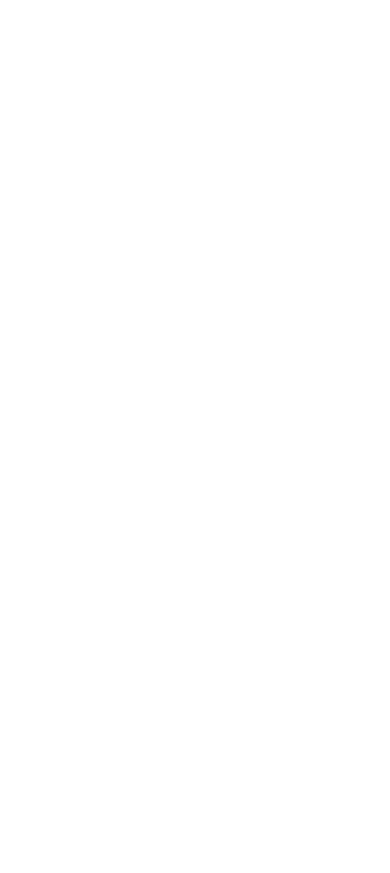
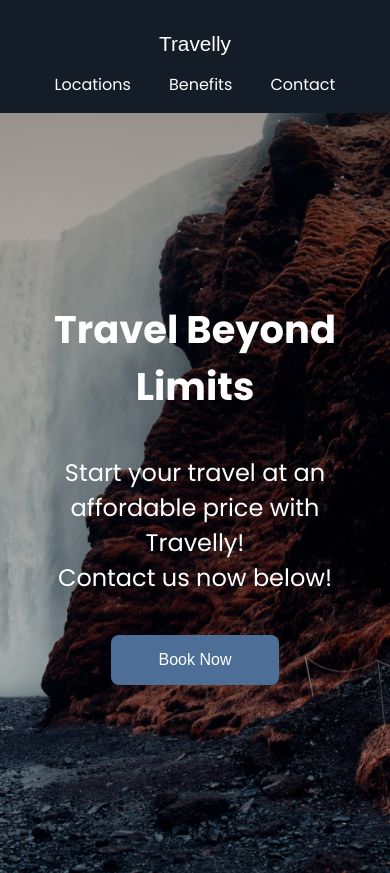
Before and after one commit to JSShant/Travelly, a plain HTML site: page index.html in a window 390 px wide. Before the commit the page ends 844 px from the top, so only its background shows below. Drawn offline with Linux system fonts and the light colour scheme; a web font is replaced by a local one.

Commit message:
Nav bar + Landing Page + Responsiveness

```diff
--- a/index.html
+++ b/index.html
@@ -7,9 +7,32 @@
     <meta name="description" content="Travelly - A travel website that connects you to your favourite destinations">
     <meta name="robots" content="index,follow">
     <link rel="icon" href="./icons/airplane.svg">
+    <link rel="stylesheet" href="styles.css">
     <title>Travelly | Travelling Agency</title>
 </head>
 <body>
-
+    <header class="navbar">
+        <nav class="nav__wrapper">
+            <h1 class="nav__header">Travelly</h1>
+            <ul class="nav__list">
+                <li class="nav__link">
+                    <a class="nav__link--anchor" href="#locations">Locations</a>
+                </li>
+                <li class="nav__link">
+                    <a class="nav__link--anchor" href="#benefits">Benefits</a>
+                </li>
+                <li class="nav__link">
+                    <a class="nav__link--anchor" href="#contact">Contact</a>
+                </li>
+            </ul>
+        </nav>
+    </header>
+    <section class="hero">
+        <h2 class="hero__header">Travel Beyond Limits</h2>
+        <h3 class="hero__info">Start your travel at an affordable price
+            with Travelly! <br>Contact us now below!
+        </h3>
+        <button class="hero__button">Book Now</button>
+    </section>
 </body>
 </html>
--- a/styles.css
+++ b/styles.css
@@ -1,8 +1,10 @@
+@import url('https://fonts.googleapis.com/css2?family=Lato:wght@400;700&family=Pattaya&family=Poppins:wght@300;400;500;600;700;800&display=swap');
 /*
 ===============================
 GLOBAL STYLES
 ===============================
 */
+
 
 *{
     margin: 0;
@@ -10,6 +12,120 @@ GLOBAL STYLES
     box-sizing: border-box;
 }
 
+body{
+    font-family: 'Poppins', sans-serif;
+}
+
 html {
     font-size: 62.5%;
 }
+
+h1{
+    font-size: 2.6rem;
+}
+
+li, button, label, input, p {
+    font-size: 2rem;
+}
+
+h2{
+    font-size: 4.8rem;
+}
+
+h3{
+    font-size: 3rem;
+    font-weight: 400;
+}
+
+h4,h5 {
+    font-size: 2.8rem;
+}
+
+a{
+    text-decoration: none;
+    color: white;
+}
+
+button{
+    padding: 2rem 6rem;
+    background: #4c6e97;
+    border: none;
+    color: white;
+    font-size: 2rem;
+    cursor: pointer;
+    border-radius: 1rem;
+}
+
+/*
+===============================
+NAVBAR / HERO
+===============================
+*/
+
+.navbar{
+    background: #131c27;
+    color: white;
+}
+
+.nav__wrapper{
+    display: flex;
+    width: 90%;
+    margin: auto;
+    align-items: center;
+    min-height: 10vh;
+    padding: 2rem;
+    flex-wrap: wrap;
+}
+
+.nav__list{
+    display: flex;
+    list-style: none;
+    flex:1 1 40rem;
+    justify-content: space-around;
+}
+
+.nav__header{
+    flex:2 1 40rem;
+    font-family: 'Pattaya', sans-serif;
+    font-weight: 400;
+}
+
+.hero{
+    background: linear-gradient(rgba(0, 0, 0, 0.4), transparent),url("./img/landing-page.jpg");
+    min-height: 90vh;
+    background-repeat: no-repeat;
+    background-size: cover;
+    background-position: center;
+    color: white;
+    display: flex;
+    flex-direction: column;
+    justify-content: center;
+    align-items: center;
+    text-align: center;
+}
+
+.hero__info{
+    padding: 5rem;
+}
+
+
+/*
+===============================
+Media Queries
+===============================
+*/
+
+@media screen and (max-width:932px) {
+    html{
+        font-size: 50%;
+    }
+
+    .nav__header{
+        padding: 2rem;
+    }
+}
+@media screen and (max-width:744px) {
+    .nav__wrapper{
+        text-align: center;
+    }
+}
```
